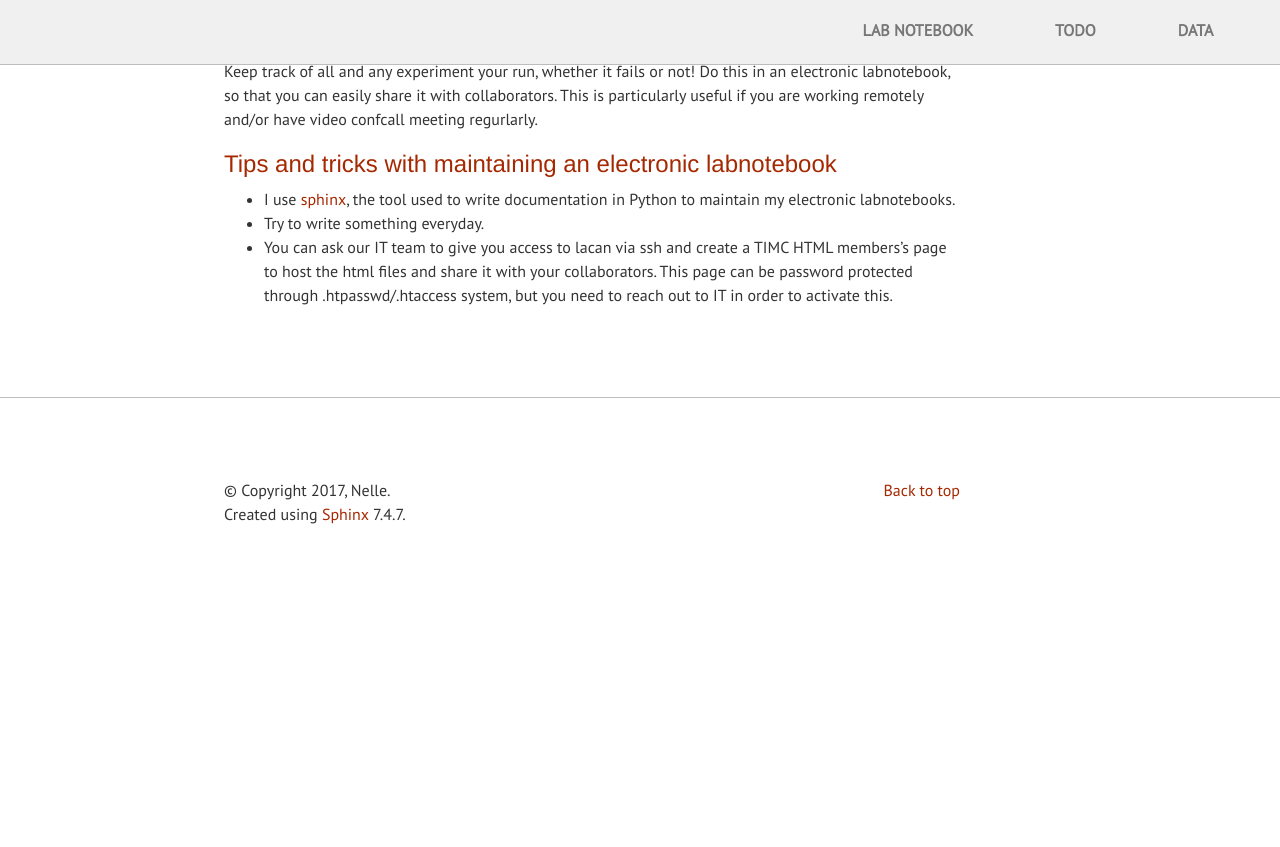
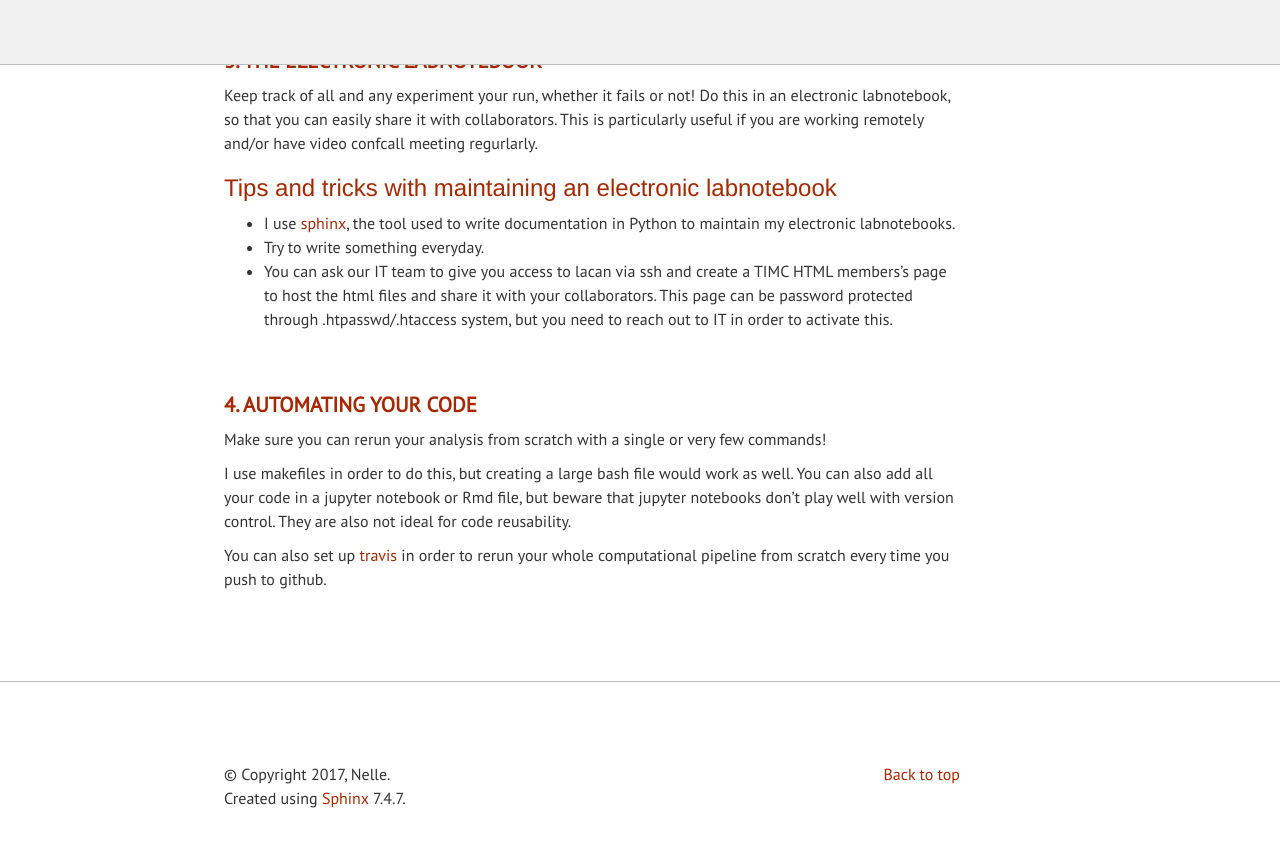
Before and after one commit to TrEE-TIMC/HOWTO-computational-project, a Sphinx documentation site: the page built from docs/index.rst, in a window 1280 px wide and 900 px high, scrolled down 2432 px. Shown: the top 847 px of the window. Built offline with Sphinx 7.4.7, drawn with Linux system fonts in a browser that asks for light colours; formulas are drawn with MathJax 3; before the commit the page ends 3048 px from its top, so only the background shows below that; some of the changed text lies outside the part shown.

Commit message:
On code automation

```diff
--- a/docs/_static/paris/layout.html
+++ b/docs/_static/paris/layout.html
@@ -50,7 +50,7 @@
     </a>
     #}
     <ul class="nav navbar-nav">
-
+    {#
       <li>
         <a href="{{ pathto('index') }}">Lab notebook
           <img src="{{ pathto('_static/logos/button_orange.png', 1) }}">
--- a/docs/index.rst
+++ b/docs/index.rst
@@ -124,3 +124,17 @@ Tips and tricks with maintaining an electronic labnotebook
   collaborators. This page can be password protected through
   `.htpasswd`/`.htaccess` system, but you need to reach out to IT in order to
   activate this.
+
+4. Automating your code
+=======================
+
+Make sure you can rerun your analysis from scratch with a single or very few
+commands!
+
+I use makefiles in order to do this, but creating a large bash file would work
+as well. You can also add all your code in a jupyter notebook or Rmd file, but
+beware that jupyter notebooks don't play well with version control. They are
+also not ideal for code reusability.
+
+You can also set up `travis <travis-ci.org/>`_ in order to rerun your whole
+computational pipeline from scratch every time you push to github.
```
